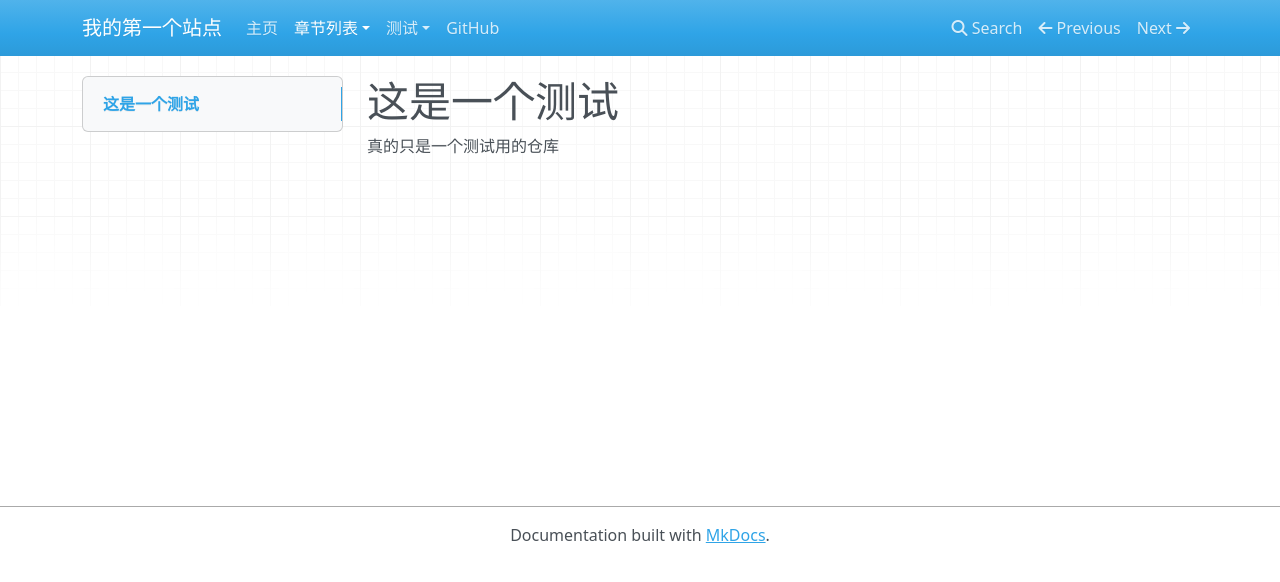
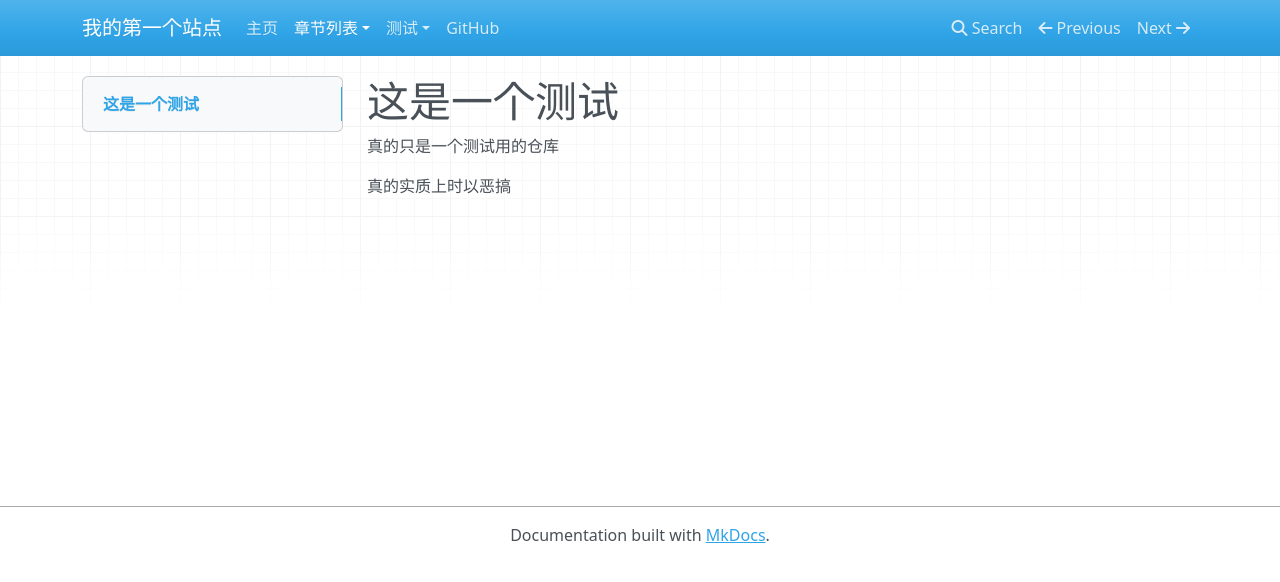
Before and after one commit to 2822969276/TokaiTeio, an MkDocs documentation site: the page built from docs/test.md, in a window 1280 px wide. Shown: the top 582 px of the page. Built offline with MkDocs 1.6.1, drawn with Linux system fonts in a browser that asks for light colours; nearby versions of some CDN libraries; a script that is not in the unit is left out.

Commit message:
测试自动化2

```diff
--- a/docs/test.md
+++ b/docs/test.md
@@ -1,3 +1,5 @@
 # 这是一个测试
 
 真的只是一个测试用的仓库
+
+真的实质上时以恶搞
```
Also changed, not shown: 1 other file.
